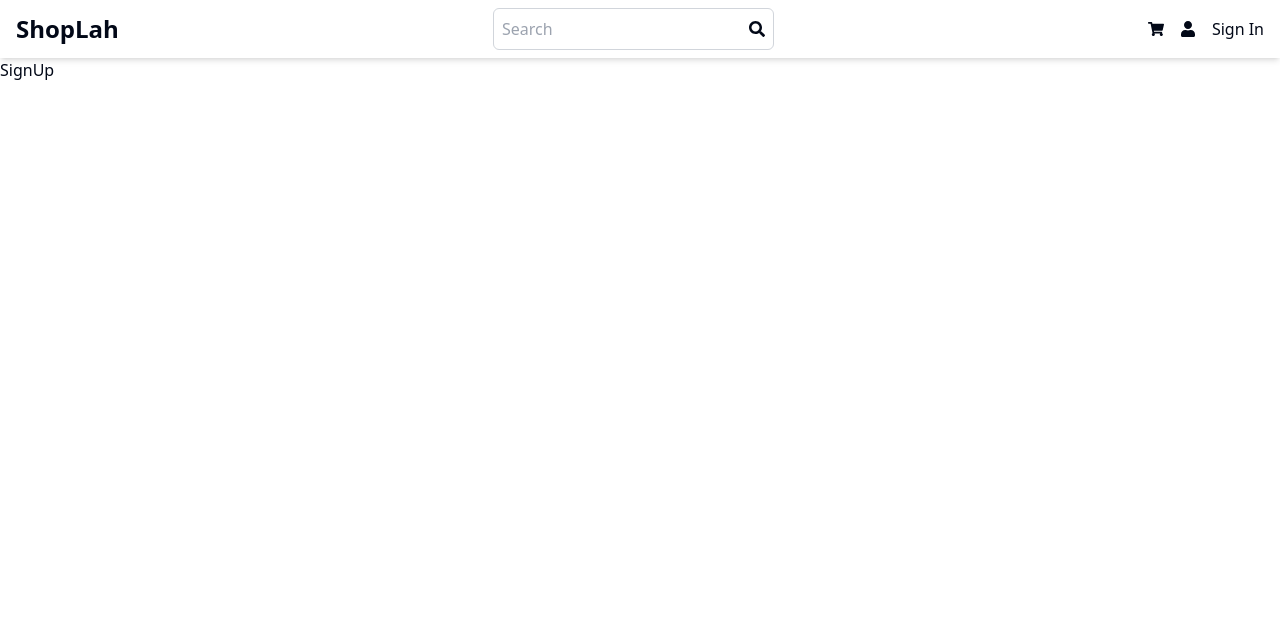
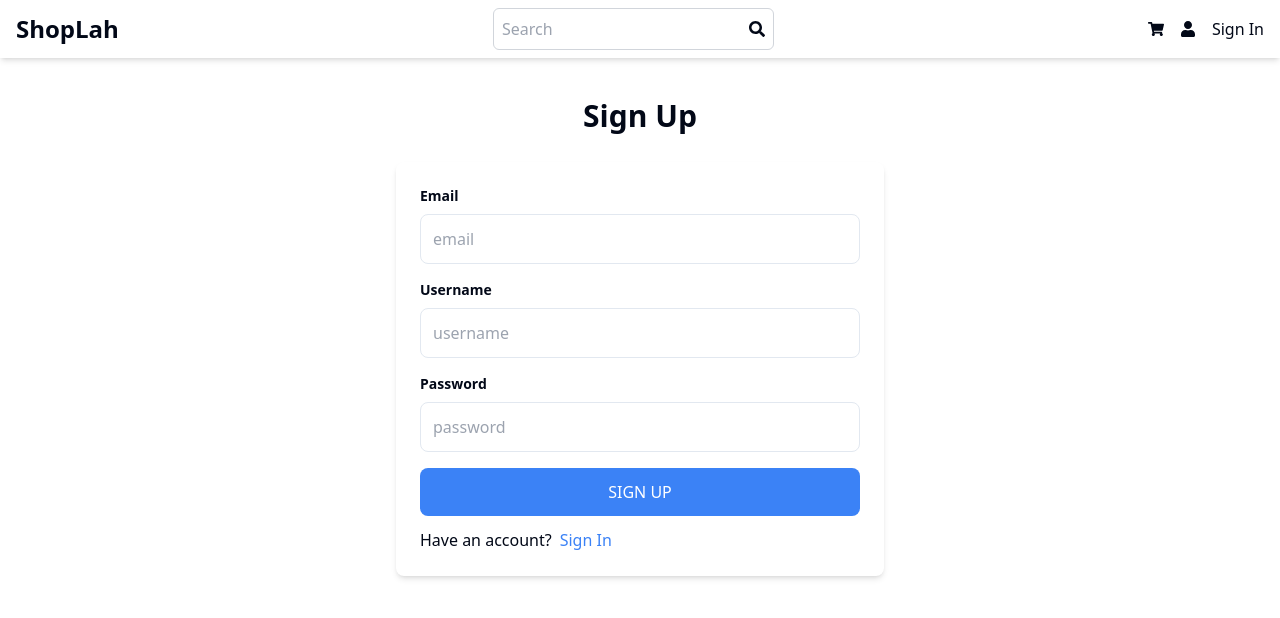
Before and after one commit to nickamirul/mern-shoplah, a React (Vite) app in the folder frontend/: page /signup in a window 1280 px wide. Shown: the top 618 px of the page. Built offline with nearby package versions, Linux system fonts and the light colour scheme.

Commit message:
Complete Sign Up Page UI

```diff
--- a/frontend/src/App.tsx
+++ b/frontend/src/App.tsx
@@ -1,4 +1,4 @@
-import { Button } from "@/components/ui/button"
+// import { Button } from "@/components/ui/button"
 import { BrowserRouter, Routes, Route } from "react-router-dom"
 import Home from "@/pages/Home"
 import Profile from "@/pages/Profile"
--- a/frontend/src/pages/SignUp.tsx
+++ b/frontend/src/pages/SignUp.tsx
@@ -1,9 +1,54 @@
-import React from 'react'
+import { Link } from "react-router-dom";
+// import { Button } from "@/components/ui/button";
 
 const SignUp = () => {
   return (
-    <div>SignUp</div>
-  )
-}
+    <div className='p-3 max-w-lg mx-auto'>
+      <h1 className='text-3xl text-center font-semibold my-7'>Sign Up</h1>
+      <div className='bg-white shadow-md rounded-lg p-6'>
+        <form className='flex flex-col gap-4'>
+          <div className="flex flex-col gap-2">
+            <p className="text-sm font-semibold">Email</p>
+            <input
+              type='email'
+              placeholder='email'
+              className='border p-3 rounded-lg bg-white'
+              id='email'
+            />
+          </div>
+          <div className="flex flex-col gap-2">
+            <p className="text-sm font-semibold">Username</p>
+            <input
+              type='text'
+              placeholder='username'
+              className='border p-3 rounded-lg bg-white'
+              id='username'
+            />
+          </div>
+          <div className="flex flex-col gap-2">
+            <p className="text-sm font-semibold">Password</p>
+            <input
+              type='password'
+              placeholder='password'
+            className='border p-3 rounded-lg bg-white'
+            id='password'
+            />
+          </div>
+          <button
+            className='bg-blue-500 text-white p-3 rounded-lg uppercase hover:opacity-95 disabled:opacity-80'
+          >
+            Sign Up
+          </button>
+        </form>
+        <div className='flex gap-2 mt-3'>
+          <p>Have an account?</p>
+          <Link to='signin'>
+            <span className="text-blue-500">Sign In</span>
+          </Link>
+        </div>
+      </div>
+    </div>
+  );
+};
 
-export default SignUp
+export default SignUp;
```
Also changed, not shown: 1 other file (tests, documents, lock files or other folders).
